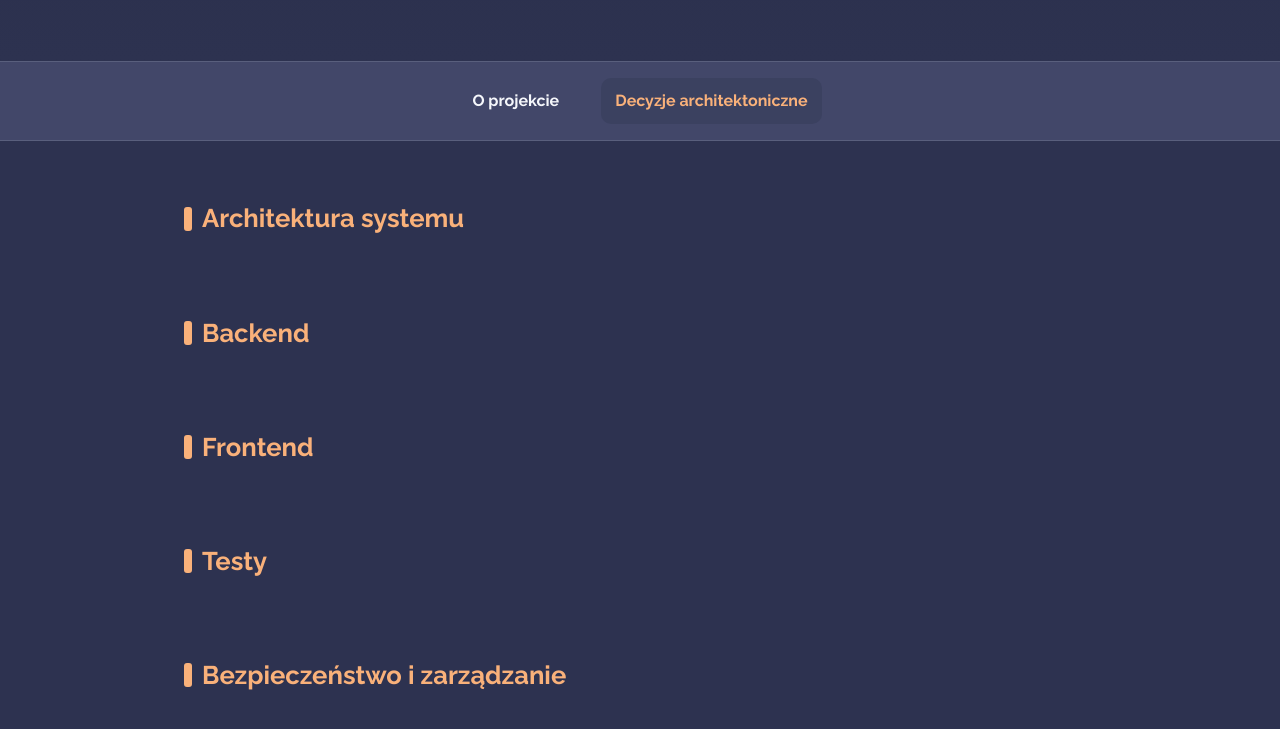
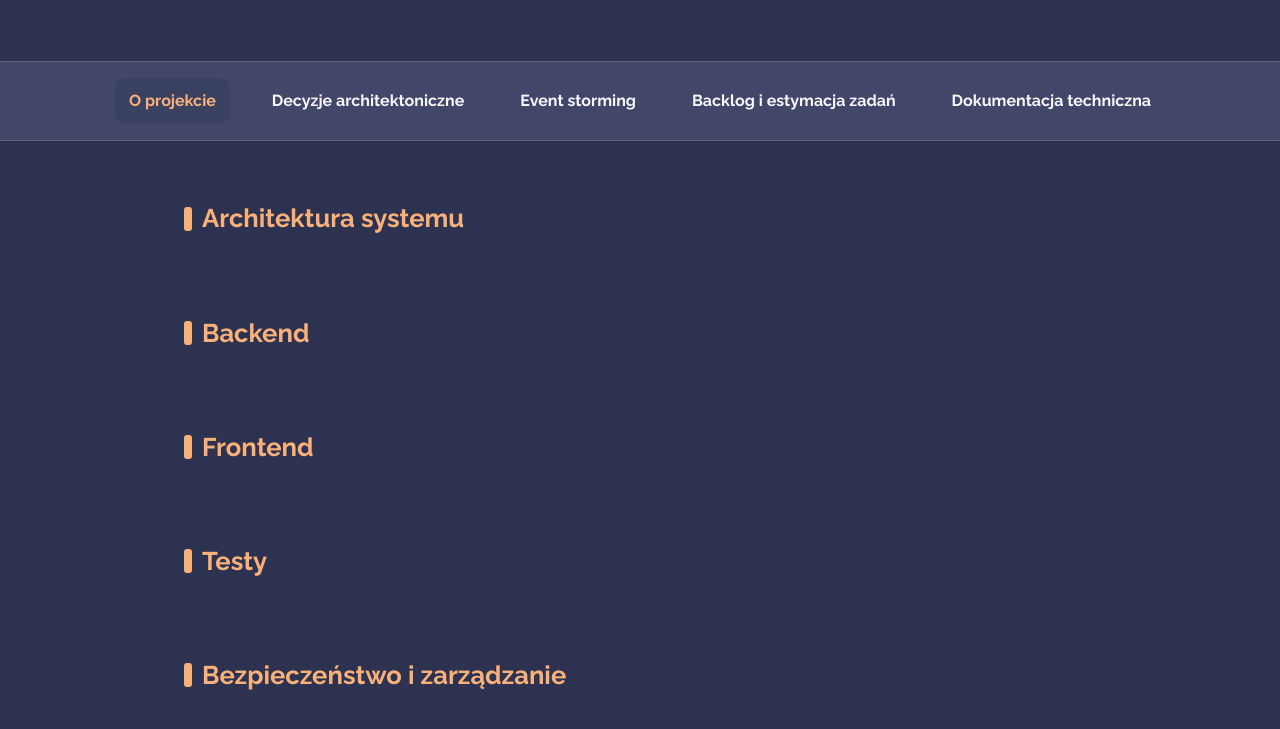
Before and after one commit to AnetaWalczak00/AnetaWalczak00.github.io, a plain HTML site: page docs/decyzje.html in a window 1280 px wide. Shown: the part 203-932 px from the top of the page. Drawn offline with Linux system fonts and the light colour scheme.

Commit message:
Update decyzje.html

```diff
--- a/docs/decyzje.html
+++ b/docs/decyzje.html
@@ -16,10 +16,13 @@
     Records).</p>
   </header>
 
-  <nav>
-    <a href="index.html">O projekcie</a>
-    <a href="decyzje.html" class="active">Decyzje architektoniczne</a>
-  </nav>
+<nav>
+  <a href="index.html" class="active">O projekcie</a>
+  <a href="decyzje.html">Decyzje architektoniczne</a>
+  <a href="eventstorming.html">Event storming</a>
+  <a href="backlog.html">Backlog i estymacja zadań</a>
+  <a href="dokumentacja.html">Dokumentacja techniczna</a>
+</nav>
 
   <main>
     <section>
```
